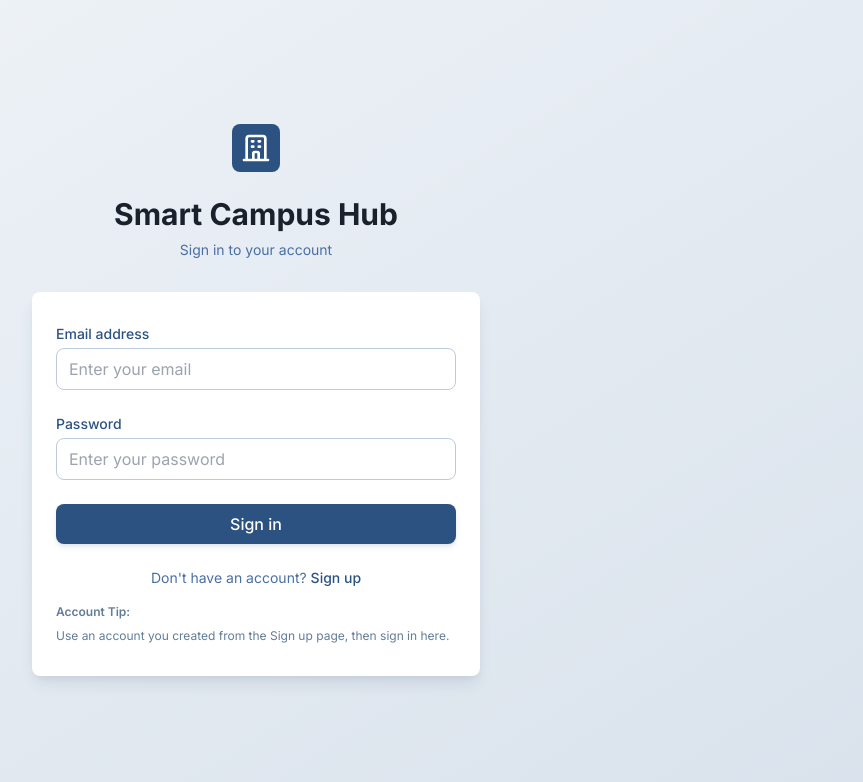
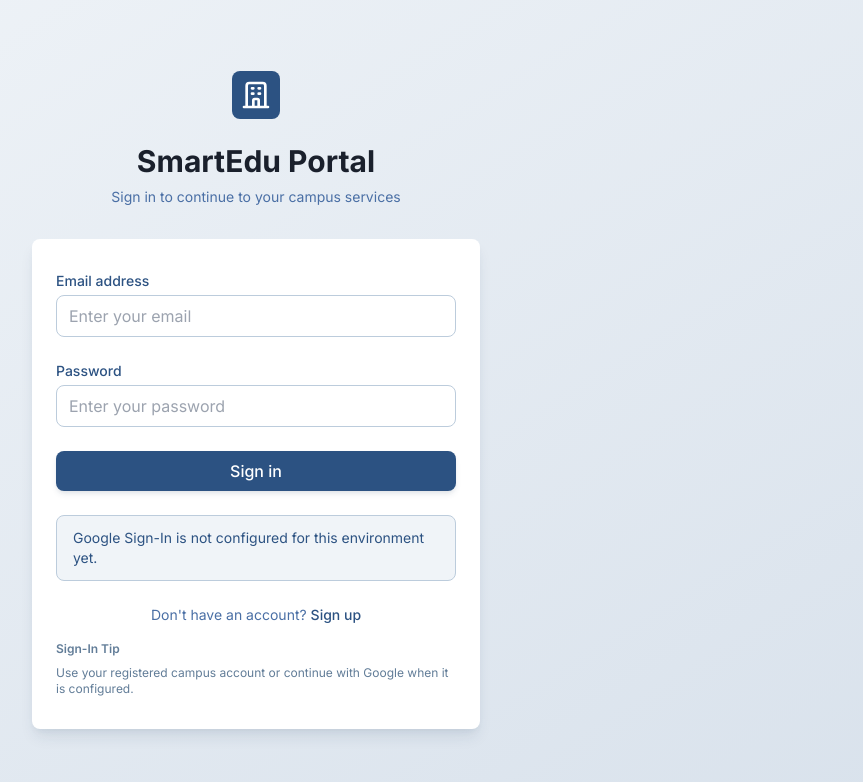
Before and after one commit to heshanJayawardhana/LMS_PAF, a React (Create React App) app in the folder Client/: page /login in a window 1280 px wide. Shown: the top 782 px of the page, without its empty margins (384-1247 px from the left). Built offline with nearby package versions, Linux system fonts and the light colour scheme; the HTML template or start-up script is replaced by a standard one.

Commit message:
User Manage

```diff
--- a/Client/src/components/auth/Login.js
+++ b/Client/src/components/auth/Login.js
@@ -60,10 +60,10 @@ const Login = () => {
             </svg>
           </div>
           <h2 className="mt-6 text-center text-3xl font-extrabold text-navy-900">
-            Smart Campus Hub
+            SmartEdu Portal
           </h2>
           <p className="mt-2 text-center text-sm text-navy-600">
-            Sign in to your account
+            Sign in to continue to your campus services
           </p>
         </div>
 
@@ -149,6 +149,12 @@ const Login = () => {
             </div>
           )}
 
+          {!googleClientIdConfigured && (
+            <div className="mt-6 rounded-lg border border-navy-200 bg-navy-50 px-4 py-3 text-sm text-navy-700">
+              Google Sign-In is not configured for this environment yet.
+            </div>
+          )}
+
           <div className="mt-6 text-center">
             <p className="text-sm text-navy-600">
               Don't have an account?{' '}
@@ -159,8 +165,8 @@ const Login = () => {
           </div>
 
           <div className="mt-4 text-xs text-navy-500">
-            <p className="font-semibold mb-2">Account Tip:</p>
-            <p>Use an account you created from the Sign up page, then sign in here.</p>
+            <p className="font-semibold mb-2">Sign-In Tip</p>
+            <p>Use your registered campus account or continue with Google when it is configured.</p>
           </div>
         </div>
       </div>
--- a/Client/src/components/auth/Register.js
+++ b/Client/src/components/auth/Register.js
@@ -94,10 +94,10 @@ const Register = () => {
             </svg>
           </div>
           <h2 className="mt-6 text-center text-3xl font-extrabold text-navy-900">
-            Create Account
+            Create Your Student Account
           </h2>
           <p className="mt-2 text-center text-sm text-navy-600">
-            Register as a student to request bookings and report campus incidents
+            Register to request bookings, report incidents, and receive campus updates
           </p>
         </div>
 
@@ -249,7 +249,7 @@ const Register = () => {
                 disabled={isLoading}
                 className="w-full btn-primary disabled:opacity-50 disabled:cursor-not-allowed"
               >
-                {isLoading ? 'Creating account...' : 'Create user'}
+                {isLoading ? 'Creating account...' : 'Create account'}
               </button>
             </div>
 
@@ -285,6 +285,12 @@ const Register = () => {
             </div>
           )}
 
+          {!googleClientIdConfigured && (
+            <div className="mt-6 rounded-lg border border-navy-200 bg-navy-50 px-4 py-3 text-sm text-navy-700">
+              Google Sign-In is not configured for this environment yet.
+            </div>
+          )}
+
           <div className="mt-6 text-center">
             <p className="text-sm text-navy-600">
               Already have an account?{' '}
```
Also changed, not shown: 1 other file (tests, documents, lock files or other folders).
